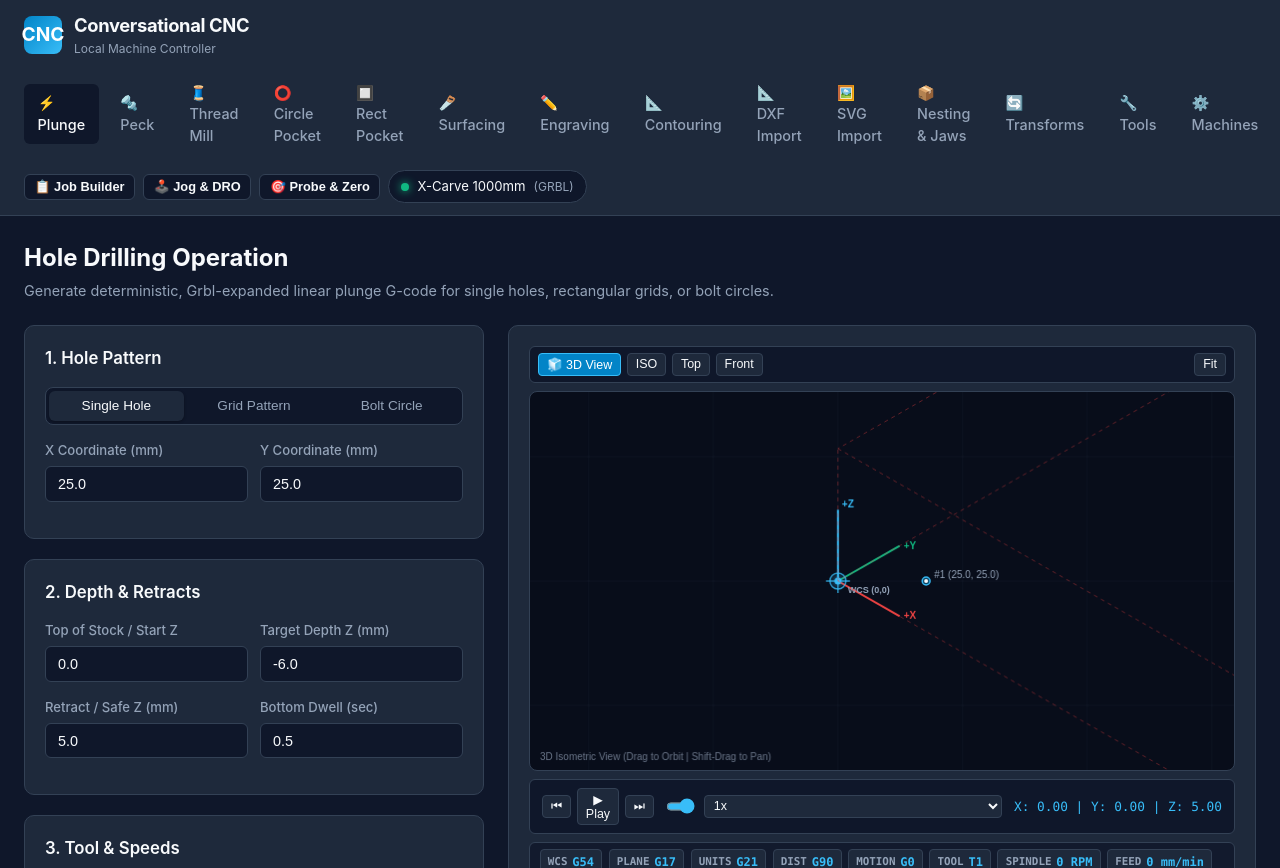
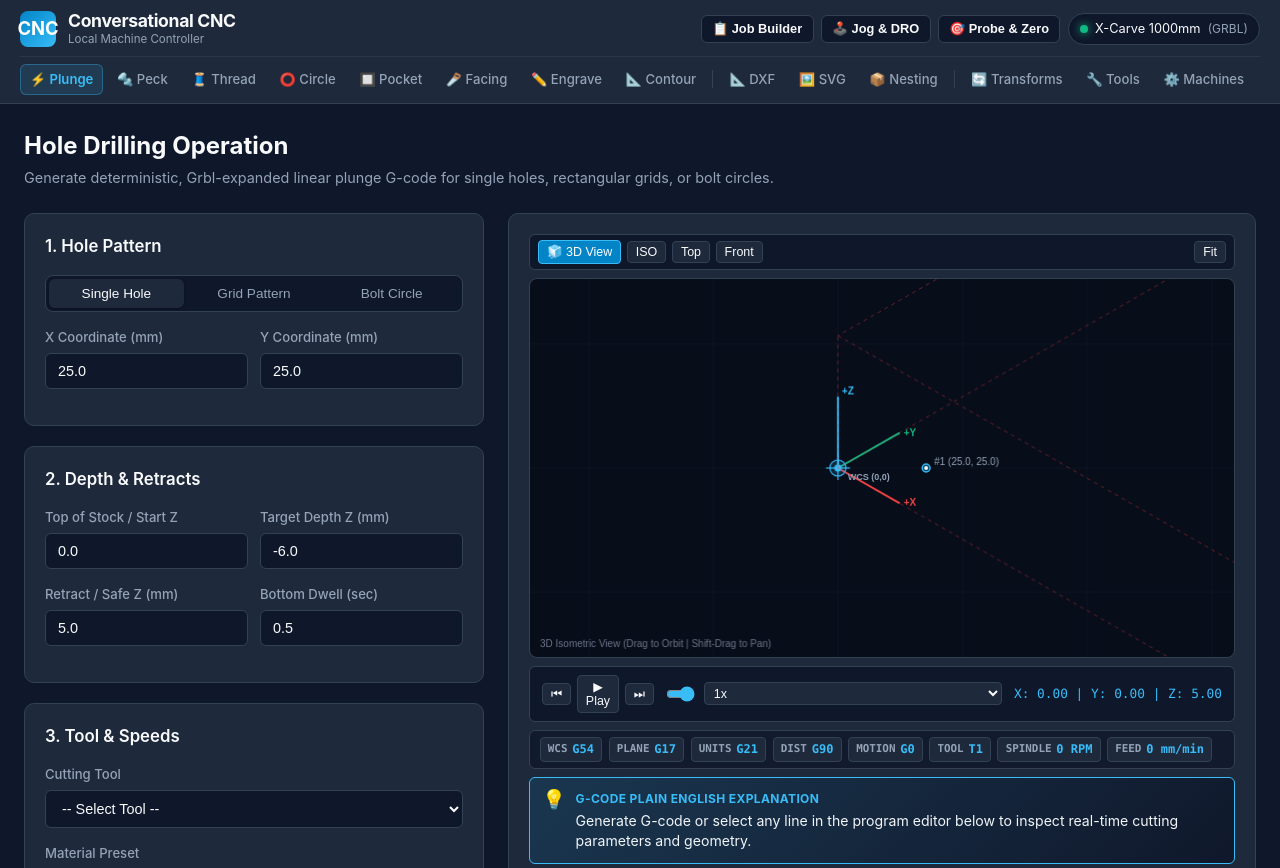
Before and after one commit to ericrowe/conversationalCNC, a Flask app: page / in a window 1280 px wide. Shown: the top 868 px of the page. Run offline with Flask 3, Linux system fonts and the light colour scheme; data that the repository does not hold is empty.

Commit message:
UI Updates

```diff
--- a/backend/app/static/css/style.css
+++ b/backend/app/static/css/style.css
@@ -32,16 +32,22 @@
   flex-direction: column;
 }
 
-/* Header & Navbar */
+/* Header & Top Navigation Bar */
 header {
   background-color: var(--bg-card);
   border-bottom: 1px solid var(--border-color);
-  padding: 0.75rem 1.5rem;
+  padding: 0.6rem 1.25rem 0.5rem 1.25rem;
+  display: flex;
+  flex-direction: column;
+  gap: 0.5rem;
+}
+
+.header-top {
   display: flex;
   justify-content: space-between;
   align-items: center;
   flex-wrap: wrap;
-  gap: 1rem;
+  gap: 0.75rem;
 }
 
 .logo-area {
@@ -50,69 +56,111 @@
   gap: 0.75rem;
   text-decoration: none;
   color: var(--text-main);
+  flex-shrink: 0;
 }
 
 .logo-icon {
   background: linear-gradient(135deg, #0284c7, #38bdf8);
   color: white;
-  width: 38px;
-  height: 38px;
+  width: 36px;
+  height: 36px;
   border-radius: 8px;
   display: flex;
   align-items: center;
   justify-content: center;
   font-weight: bold;
-  font-size: 1.2rem;
+  font-size: 1.15rem;
 }
 
 .logo-title {
-  font-size: 1.15rem;
+  font-size: 1.1rem;
   font-weight: 700;
   letter-spacing: -0.02em;
+  line-height: 1.2;
 }
 
 .logo-subtitle {
-  font-size: 0.75rem;
+  font-size: 0.72rem;
   color: var(--text-muted);
   font-weight: normal;
 }
 
-nav {
+.header-status {
   display: flex;
   align-items: center;
-  gap: 0.5rem;
+  flex-wrap: wrap;
+  gap: 0.45rem;
+}
+
+/* Operations Nav Bar */
+nav.nav-bar {
+  display: flex;
+  align-items: center;
+  flex-wrap: wrap;
+  gap: 0.25rem;
+  border-top: 1px solid rgba(51, 65, 85, 0.6);
+  padding-top: 0.45rem;
+  overflow-x: auto;
+  -webkit-overflow-scrolling: touch;
+  scrollbar-width: thin;
+  scrollbar-color: var(--border-color) transparent;
+}
+
+nav.nav-bar::-webkit-scrollbar {
+  height: 4px;
+}
+
+nav.nav-bar::-webkit-scrollbar-thumb {
+  background: var(--border-color);
+  border-radius: 4px;
 }
 
 .nav-link {
   color: var(--text-muted);
   text-decoration: none;
-  padding: 0.5rem 0.85rem;
+  padding: 0.28rem 0.55rem;
   border-radius: 6px;
-  font-size: 0.9rem;
+  font-size: 0.82rem;
   font-weight: 500;
+  white-space: nowrap;
+  display: inline-flex;
+  align-items: center;
+  gap: 0.25rem;
   transition: all 0.15s ease;
+  background-color: transparent;
+  border: 1px solid transparent;
 }
 
-.nav-link:hover, .nav-link.active {
+.nav-link:hover {
   color: var(--text-main);
-  background-color: var(--bg-input);
+  background-color: var(--bg-card-hover);
+  border-color: rgba(255, 255, 255, 0.05);
 }
 
-.header-status {
-  display: flex;
-  align-items: center;
-  gap: 0.75rem;
+.nav-link.active {
+  color: #38bdf8;
+  background-color: rgba(56, 189, 248, 0.12);
+  border-color: rgba(56, 189, 248, 0.35);
+  font-weight: 600;
+}
+
+.nav-divider {
+  width: 1px;
+  height: 18px;
+  background-color: var(--border-color);
+  margin: 0 0.15rem;
+  flex-shrink: 0;
 }
 
 .machine-badge {
   background-color: var(--bg-input);
   border: 1px solid var(--border-color);
-  padding: 0.35rem 0.75rem;
+  padding: 0.35rem 0.7rem;
   border-radius: 20px;
-  font-size: 0.82rem;
+  font-size: 0.8rem;
   display: flex;
   align-items: center;
-  gap: 0.5rem;
+  gap: 0.45rem;
   cursor: pointer;
   text-decoration: none;
   color: var(--text-main);
--- a/backend/app/templates/base.html
+++ b/backend/app/templates/base.html
@@ -11,6 +11,7 @@
 
   <!-- Top Navigation Bar -->
   <header>
+    <div class="header-top">
       <a href="/drilling" class="logo-area">
         <div class="logo-icon">CNC</div>
         <div>
@@ -19,41 +20,43 @@
         </div>
       </a>
 
-    <nav>
-      <a href="/drilling" class="nav-link {% if request.path == '/' or request.path == '/drilling' %}active{% endif %}" title="Straight Plunge Drilling">⚡ Plunge</a>
-      <a href="/peck-drilling" class="nav-link {% if request.path == '/peck-drilling' %}active{% endif %}" title="Deep Hole Peck Drilling">🔩 Peck</a>
-      <a href="/thread-milling" class="nav-link {% if request.path == '/thread-milling' %}active{% endif %}" title="Helical Thread Milling">🧵 Thread Mill</a>
-      <a href="/circular-pocket" class="nav-link {% if request.path == '/circular-pocket' %}active{% endif %}" title="Circular Pocketing & Helical Boring">⭕ Circle Pocket</a>
-      <a href="/rectangular-pocket" class="nav-link {% if request.path == '/rectangular-pocket' %}active{% endif %}" title="Rectangular Pocket & Island Boss">🔲 Rect Pocket</a>
-      <a href="/surfacing" class="nav-link {% if request.path == '/surfacing' %}active{% endif %}" title="Workpiece & Spoilboard Facing">🪚 Surfacing</a>
-      <a href="/engraving" class="nav-link {% if request.path == '/engraving' %}active{% endif %}" title="Text Engraving (Linear & Arc)">✏️ Engraving</a>
-      <a href="/contouring" class="nav-link {% if request.path == '/contouring' %}active{% endif %}" title="2.5D Arbitrary Profile & Contour Milling">📐 Contouring</a>
-      <a href="/dxf" class="nav-link {% if request.path == '/dxf' %}active{% endif %}" title="DXF 2D Vector CAD Importer">📐 DXF Import</a>
-      <a href="/svg" class="nav-link {% if request.path == '/svg' %}active{% endif %}" title="SVG 2D Vector CAD Importer with Grayscale Depth">🖼️ SVG Import</a>
-      <a href="/nesting" class="nav-link {% if request.path == '/nesting' %}active{% endif %}" title="Step-and-Repeat Array Nesting & Soft Jaw Fixturing">📦 Nesting & Jaws</a>
-
-      <a href="/transformations" class="nav-link {% if request.path == '/transformations' %}active{% endif %}" title="G-Code Transforms & Multi-Tool Splitter">🔄 Transforms</a>
-      <a href="/tools" class="nav-link {% if request.path == '/tools' %}active{% endif %}" title="Tool & Presets Library">🔧 Tools</a>
-      <a href="/machines" class="nav-link {% if request.path == '/machines' %}active{% endif %}" title="Machine Profiles">⚙️ Machines</a>
-    </nav>
-
-
-
-
-
-
-
-    <div class="header-status" style="display: flex; align-items: center; gap: 0.5rem;">
-      <button type="button" class="btn btn-secondary btn-sm" id="openJobDrawerBtn" title="Open Multi-Operation Job Builder Drawer" style="font-size: 0.8rem; padding: 0.3rem 0.6rem; display: flex; align-items: center; gap: 0.35rem;"><span>📋 Job Builder</span><span class="badge" id="navJobQueueCount" style="background: var(--primary-color); color: white; border-radius: 9999px; padding: 0.1rem 0.35rem; font-size: 0.7rem; display: none;">0</span></button>
-      <button type="button" class="btn btn-secondary btn-sm" id="openJogModalBtn" title="Open Manual Jog Controller & Live DRO (Hotkey: J)" style="font-size: 0.8rem; padding: 0.3rem 0.6rem;">🕹️ Jog & DRO</button>
-      <button type="button" class="btn btn-secondary btn-sm" id="openProbingModalBtn" title="Open Z-Probe & XYZ Corner Zeroing Helper" style="font-size: 0.8rem; padding: 0.3rem 0.6rem;">🎯 Probe & Zero</button>
+      <div class="header-status">
+        <button type="button" class="btn btn-secondary btn-sm" id="openJobDrawerBtn" title="Open Multi-Operation Job Builder Drawer" style="font-size: 0.8rem; padding: 0.35rem 0.65rem; display: flex; align-items: center; gap: 0.35rem;"><span>📋 Job Builder</span><span class="badge" id="navJobQueueCount" style="background: var(--primary-color); color: white; border-radius: 9999px; padding: 0.1rem 0.35rem; font-size: 0.7rem; display: none;">0</span></button>
+        <button type="button" class="btn btn-secondary btn-sm" id="openJogModalBtn" title="Open Manual Jog Controller & Live DRO (Hotkey: J)" style="font-size: 0.8rem; padding: 0.35rem 0.65rem;">🕹️ Jog & DRO</button>
+        <button type="button" class="btn btn-secondary btn-sm" id="openProbingModalBtn" title="Open Z-Probe & XYZ Corner Zeroing Helper" style="font-size: 0.8rem; padding: 0.35rem 0.65rem;">🎯 Probe & Zero</button>
         <a href="/machines" class="machine-badge" title="Active Machine Profile">
           <span class="status-dot"></span>
           <span id="activeMachineName">X-Carve 1000mm</span>
           <span id="activeMachineDialect" style="color: var(--text-muted); font-size: 0.75rem;">(GRBL)</span>
         </a>
       </div>
+    </div>
 
+    <nav class="nav-bar">
+      <!-- 2.5D Milling Operations -->
+      <a href="/drilling" class="nav-link {% if request.path == '/' or request.path == '/drilling' %}active{% endif %}" title="Straight Plunge Drilling">⚡ Plunge</a>
+      <a href="/peck-drilling" class="nav-link {% if request.path == '/peck-drilling' %}active{% endif %}" title="Deep Hole Peck Drilling">🔩 Peck</a>
+      <a href="/thread-milling" class="nav-link {% if request.path == '/thread-milling' %}active{% endif %}" title="Single-Point Helical Thread Milling">🧵 Thread</a>
+      <a href="/circular-pocket" class="nav-link {% if request.path == '/circular-pocket' %}active{% endif %}" title="Circular Pocketing & Helical Boring">⭕ Circle</a>
+      <a href="/rectangular-pocket" class="nav-link {% if request.path == '/rectangular-pocket' %}active{% endif %}" title="Rectangular Pocket & Island Boss Machining">🔲 Pocket</a>
+      <a href="/surfacing" class="nav-link {% if request.path == '/surfacing' %}active{% endif %}" title="Workpiece & Spoilboard Facing">🪚 Facing</a>
+      <a href="/engraving" class="nav-link {% if request.path == '/engraving' %}active{% endif %}" title="Single-Line Vector Text Engraving (Linear & Arc)">✏️ Engrave</a>
+      <a href="/contouring" class="nav-link {% if request.path == '/contouring' %}active{% endif %}" title="2.5D Arbitrary Profile & Contour Milling with Tabs">📐 Contour</a>
+
+      <div class="nav-divider"></div>
+
+      <!-- Vector CAD & Nesting -->
+      <a href="/dxf" class="nav-link {% if request.path == '/dxf' %}active{% endif %}" title="AutoCAD DXF 2D Vector CAD Importer">📐 DXF</a>
+      <a href="/svg" class="nav-link {% if request.path == '/svg' %}active{% endif %}" title="SVG 2D Vector CAD Importer with Grayscale Depth Mapping">🖼️ SVG</a>
+      <a href="/nesting" class="nav-link {% if request.path == '/nesting' %}active{% endif %}" title="Step-and-Repeat Array Nesting & Vise Soft Jaw Fixturing">📦 Nesting</a>
+
+      <div class="nav-divider"></div>
+
+      <!-- Tooling & System -->
+      <a href="/transformations" class="nav-link {% if request.path == '/transformations' %}active{% endif %}" title="G-Code Coordinate Transforms & Multi-Tool Splitter">🔄 Transforms</a>
+      <a href="/tools" class="nav-link {% if request.path == '/tools' %}active{% endif %}" title="Cutting Tool & Material Feeds/Speeds Presets Library">🔧 Tools</a>
+      <a href="/machines" class="nav-link {% if request.path == '/machines' %}active{% endif %}" title="Machine Profiles & Post-Processor Configuration">⚙️ Machines</a>
+    </nav>
   </header>
 
   <!-- Main Content Body -->
```
Also changed, not shown: other parts of backend/app/static/css/style.css (+37 -0 lines), 11 other files. Lines whose indentation alone changed are shown as unchanged.
